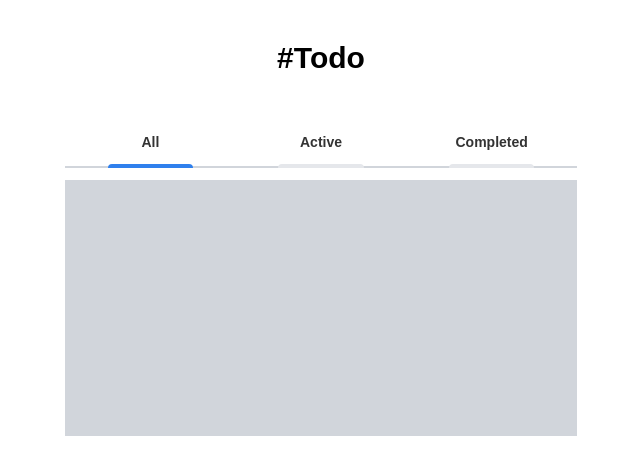
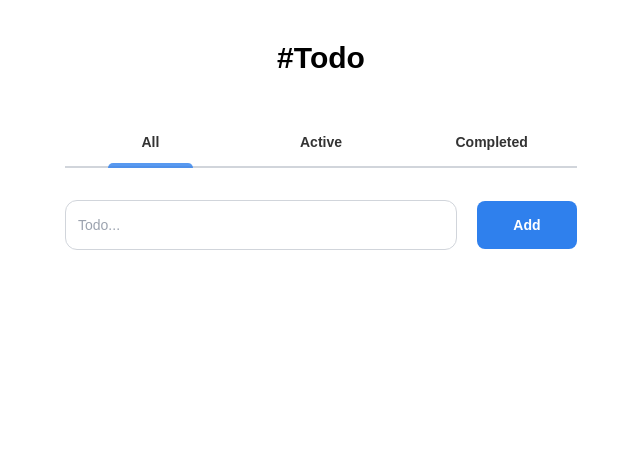
Before and after one commit to SaburovBabur/Todo, a React (Create React App) app: page / in a window 1280 px wide. Shown: the top 474 px of the page, without its empty margins (319-959 px from the left). Built offline with nearby package versions, Linux system fonts and the light colour scheme.

Commit message:
Add Todo Form + some styling

```diff
--- a/src/components/Tabs/index.tsx
+++ b/src/components/Tabs/index.tsx
@@ -89,10 +89,10 @@ function Tabs({ children }: ITabsProps) {
             {tab.title}
             <div
               className={clsx({
-                'w-1/2 absolute left-1/4 right-0 bottom-0 rounded-t-lg | z-10':
+                'w-1/2 absolute left-1/4 right-0 bottom-0 rounded-t-full | z-10':
                   true,
-                'border-b-4 border-[#2F80ED]': tab.id === activeTab,
-                'border-b-4 group-hover:border-[#2F80ED]/50 duration-200':
+                'border-b-[5px] border-[#2F80ED]/80': tab.id === activeTab,
+                'border-b-[5px] border-transparent group-hover:border-[#2F80ED]/50 duration-200':
                   tab.id !== activeTab,
               })}
             ></div>
--- a/src/pages/v2/todos.tsx
+++ b/src/pages/v2/todos.tsx
@@ -15,7 +15,21 @@ function Todos(props: IProps) {
       <div className='w-2/5'>
         <Tabs>
           <Tab id={1} title={`All`}>
-            <div className='bg-gray-300 w-full h-64'></div>
+            <div className='space-x-5 py-5 flex justify-between items-center'>
+              <input
+                type='text'
+                placeholder='Todo...'
+                name=''
+                id=''
+                className='text-sm | py-3.5 w-4/5 px-3 focus:outline-none outline-none | border border-gray-300 focus:border-[#2F80ED] focus:shadow-sm shadow-[#2F80ED] rounded-xl duration-200'
+              />
+              <button
+                type='submit'
+                className='font-semibold text-sm | bg-[#2F80ED] w-1/5 text-white px-7 py-3.5 rounded-lg active:scale-95 duration-200'
+              >
+                Add
+              </button>
+            </div>
           </Tab>
 
           <Tab id={2} title={`Active`}>
```
